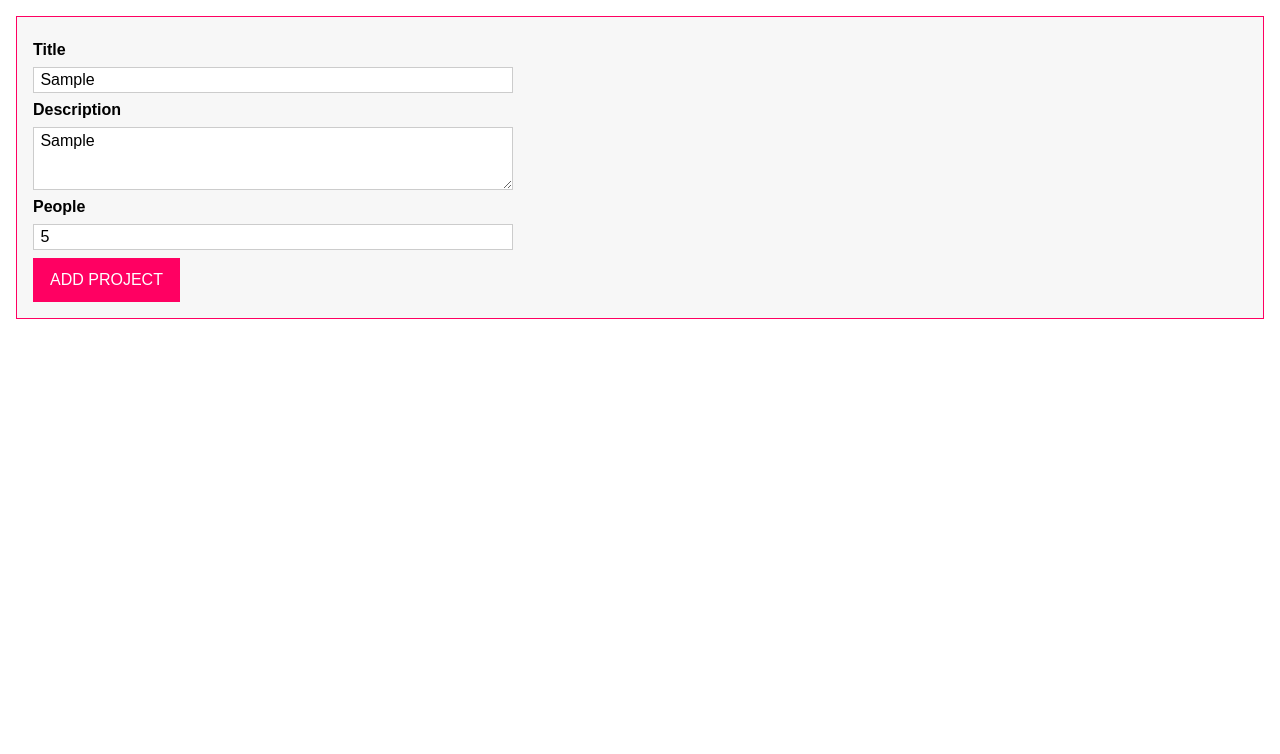
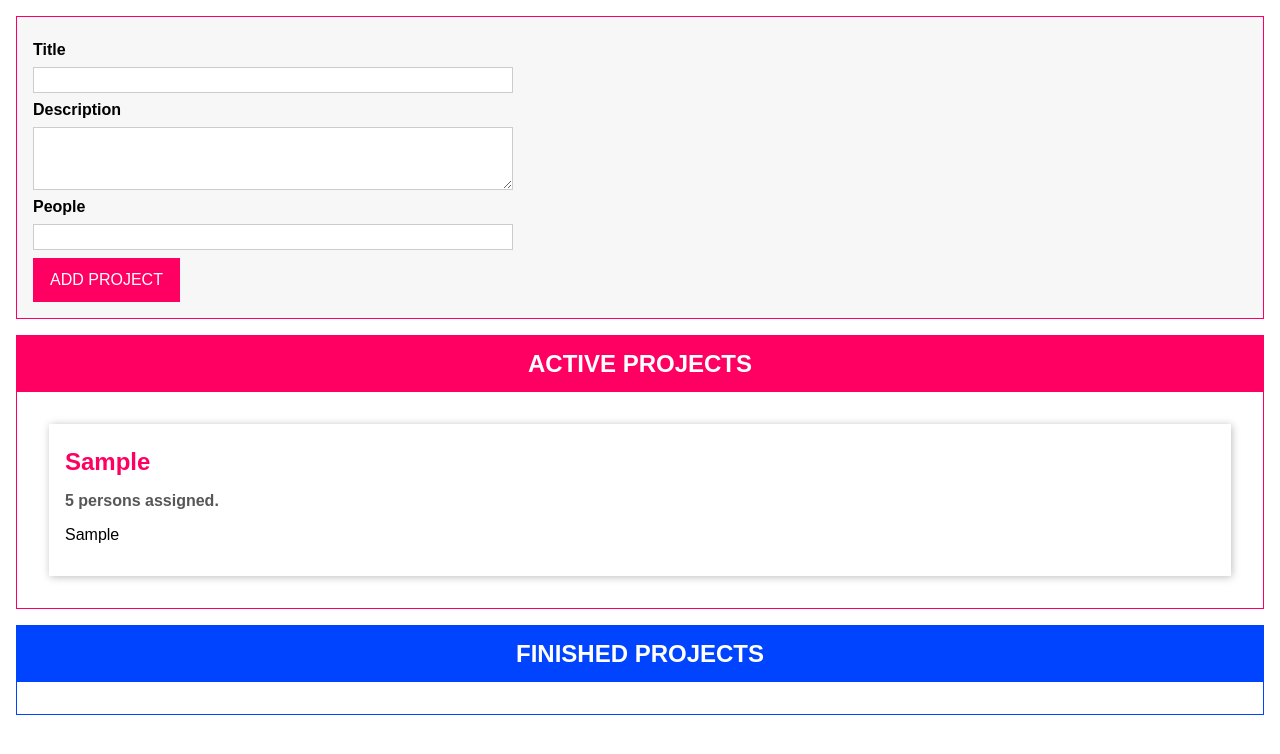
Before and after one commit to JamzMarks/SimpleProjectTS, a website built with webpack: page index.html in a window 1280 px wide. Both pictures are taken after typing "Sample", "Sample", "5" into the empty fields and a click on the button "ADD PROJECT". Built offline with nearby package versions, Linux system fonts and the light colour scheme.

Commit message:
Final Project

```diff
--- a/app.css
+++ b/app.css
@@ -91,6 +91,7 @@ button:active {
   box-shadow: 1px 1px 8px rgba(0, 0, 0, 0.26);
   padding: 1rem;
   margin: 1rem;
+  background-color: white;
 }
 
 .projects li h2 {
--- a/index.html
+++ b/index.html
@@ -26,8 +26,8 @@
         <button type="submit">ADD PROJECT</button>
       </form>
     </template>
-    <template id="single-project">
-      <li>
+    <template id="simple-project">
+      <li draggable="true">
         <h2></h2>
         <h3></h3>
         <p></p>
--- a/src/app.ts
+++ b/src/app.ts
@@ -3,6 +3,7 @@ import { ProjectList } from "./components/project-list";
 
 import { ProjectStatus } from "./models/project";
 
+
 new ProjectInput();
 new ProjectList(ProjectStatus.ACTIVE);
 new ProjectList(ProjectStatus.FINISHED);
--- a/src/components/base-component.ts
+++ b/src/components/base-component.ts
@@ -8,11 +8,18 @@ export abstract class Component<T extends HTMLElement, U extends HTMLElement>{
         insertAtStart: boolean,
         newElementId?: string)
         {
-            this.templateElement = document.getElementById(templateId
-            )! as HTMLTemplateElement;
+            const template = document.getElementById(templateId);
+            if (!template) {
+                throw new Error(`Template with ID "${templateId}" not found`);
+            }
+            this.templateElement = template as HTMLTemplateElement;
 
-            this.rootElement = document.getElementById(hostElementId
-            )! as T;
+            const root = document.getElementById(hostElementId);
+            if (!root) {
+                throw new Error(`Host element with ID "${hostElementId}" not found`);
+            }
+            this.rootElement = root as T;
+
             const importedNode = document.importNode(
                 this.templateElement.content,
                 true
@@ -23,13 +30,11 @@ export abstract class Component<T extends HTMLElement, U extends HTMLElement>{
             }
             this.attach(insertAtStart)
     }
-    private attach(insertAtStart: boolean){
-        if(insertAtStart){
+    private attach(insertAtBeginning: boolean){
             this.rootElement.insertAdjacentElement(
-                insertAtStart ? 'afterbegin' : 'beforeend',
+                insertAtBeginning ? 'afterbegin' : 'beforeend',
                 this.element
             );
-        }
     }
     abstract configure(): void;
     abstract renderContent(): void;
--- a/src/components/project-input.ts
+++ b/src/components/project-input.ts
@@ -19,7 +19,7 @@ export class ProjectInput extends Component<HTMLDivElement, HTMLFormElement>{
 
     }
     configure(){
-        this.element.addEventListener("submit", this.submitHandler.bind(this));
+        this.element.addEventListener("submit", this.submitHandler);
     }
     renderContent(){
 
@@ -38,7 +38,7 @@ export class ProjectInput extends Component<HTMLDivElement, HTMLFormElement>{
         const descriptorValidatable: Validatable = {
             value: enteredDescriptor,
             required: true,
-            minLenght: 20,
+            minLenght: 1,
             maxLenght: 500
         }
         const peopleValidatable: Validatable = {
@@ -59,20 +59,22 @@ export class ProjectInput extends Component<HTMLDivElement, HTMLFormElement>{
         }
     }
 
+    private clearInputs(){
+        this.titleInputElement.value = "";
+        this.descriptionInputElement.value = "";
+        this.peopleInputElement.value = '';
+    }
+
     @autoBind
     private submitHandler(event: Event){
         event.preventDefault();
         const enteredUserInputs = this.gatherUserInput();
         if(Array.isArray(enteredUserInputs)){
             const [title, description, people] = enteredUserInputs;
+            //O erro ocorre aqui
             projectState.addProject(title, description, people);
             this.clearInputs();
+
         }
     }
-
-    private clearInputs(){
-        this.titleInputElement.value = "";
-        this.descriptionInputElement.value = "";
-        this.peopleInputElement.value = '';
-    }
 }
--- a/src/components/project-item.ts
+++ b/src/components/project-item.ts
@@ -1,8 +1,19 @@
 import { Component } from "./base-component";
 import { Project } from "../models/project";
+import { Draggable } from "../models/drag-drop";
+import { autoBind } from "../decorators/autobind";
 
-export class ProjectItem extends Component<HTMLUListElement, HTMLLIElement>{
+export class ProjectItem extends Component<HTMLUListElement, HTMLLIElement>
+    implements Draggable{
     private project: Project;
+
+    get persons(){
+        if(this.project.people === 1){
+            return '1 person'
+        }else{
+            return  `${this.project.people} persons`
+        }
+    }
 
     constructor(hostId: string, project: Project){
         super('simple-project', hostId, false, project.id);
@@ -12,10 +23,23 @@ export class ProjectItem extends Component<HTMLUListElement, HTMLLIElement>{
         this.renderContent();
     }
 
-    configure(): void { }
+    @autoBind
+    dragStartHandler(event: DragEvent): void {
+        event.dataTransfer!.setData('text/plain', this.project.id );
+        event.dataTransfer!.effectAllowed = 'move';
+    }
+
+    @autoBind
+    dragEndHandler(event: DragEvent): void {
+        console.log('Dragend')
+    }
+
+    configure(): void {
+        this.element.addEventListener('dragstart', this.dragStartHandler);
+    }
     renderContent(): void {
        this.element.querySelector('h2')!.textContent = this.project.title;
-       this.element.querySelector('h3')!.textContent = this.project.people.toString();
+       this.element.querySelector('h3')!.textContent = this.persons + ' assigned.';
        this.element.querySelector('p')!.textContent = this.project.description;
     }
 }
--- a/src/components/project-list.ts
+++ b/src/components/project-list.ts
@@ -2,25 +2,57 @@ import { Component } from "./base-component";
 import { ProjectItem } from "./project-item";
 import { projectState } from "../state/project-state";
 import { Project, ProjectStatus } from "../models/project";
+import { DragTarget } from "../models/drag-drop";
+import { autoBind } from "../decorators/autobind";
 
-export class ProjectList extends Component<HTMLDivElement, HTMLElement>{
+export class ProjectList extends Component<HTMLDivElement, HTMLElement>
+    implements DragTarget{
     assignedProjects: Project[];
 
     constructor(private type: ProjectStatus){
-        super('project-list', 'app', false,`${type}-projects` );
+
+        super('project-list', 'app', false, `${type}-projects` );
         this.assignedProjects = [];
 
         this.configure();
         this.renderContent();
     }
 
+    @autoBind
+    dragOverHandler(event: DragEvent): void {
+        if(event.dataTransfer && event.dataTransfer.types[0] === 'text/plain'){
+            event.preventDefault();
+            const listEl = this.element.querySelector('ul')!;
+            listEl.classList.add('droppable');
+        }
+    }
+    @autoBind
+    dragLeaveHandler(_: DragEvent): void {
+        const listEl = this.element.querySelector('ul')!;
+        listEl.classList.remove('droppable');
+    }
+
+    @autoBind
+    dropHandler(event: DragEvent) {
+        const prjId = event.dataTransfer!.getData('text/plain');
+        projectState.moveProject(
+        prjId,
+        this.type === ProjectStatus.ACTIVE ? ProjectStatus.ACTIVE : ProjectStatus.FINISHED
+        );
+    }
+
+
     configure(){
+        this.element.addEventListener('dragover', this.dragOverHandler)
+        this.element.addEventListener('dragleave', this.dragLeaveHandler)
+        this.element.addEventListener('drop', this.dropHandler)
+
         projectState.addListener((projects: Project[]) => {
             const relevantProjects = projects.filter(prj => {
                 if(this.type === ProjectStatus.ACTIVE){
-                    return prj.status === ProjectStatus.ACTIVE
+                    return prj.status === ProjectStatus.ACTIVE;
                 }else{
-                    return prj.status === ProjectStatus.FINISHED
+                    return prj.status === ProjectStatus.FINISHED;
                 }
             });
             this.assignedProjects = relevantProjects;
@@ -30,15 +62,18 @@ export class ProjectList extends Component<HTMLDivElement, HTMLElement>{
     renderContent(){
         const listId = `${this.type}-projects-list`;
         this.element.querySelector('ul')!.id = listId;
-        this.element.querySelector('h2')!.textContent = this.type.toUpperCase() + ' Projects';
+        this.element.querySelector('h2')!.textContent =
+            this.type.toUpperCase() + ' PROJECTS';
 
     }
 
-    private renderProjects(){
-        const listEl = document.getElementById(`${this.type}-projects-list`)! as HTMLUListElement
+    private renderProjects() {
+        const listEl = document.getElementById(
+          `${this.type}-projects-list`
+        )! as HTMLUListElement;
         listEl.innerHTML = '';
-        for(const prjItem of this.assignedProjects){
-            new ProjectItem(this.element.querySelector('ul')!.id, prjItem)
+        for (const prjItem of this.assignedProjects) {
+          new ProjectItem(this.element.querySelector('ul')!.id, prjItem);
         }
     }
 }
--- /dev/null
+++ b/src/models/drag-drop.ts
@@ -0,0 +1,10 @@
+export interface Draggable{
+    dragStartHandler(event: DragEvent): void;
+    dragEndHandler(event: DragEvent): void;
+}
+
+export interface DragTarget{
+    dragOverHandler(event: DragEvent): void;
+    dropHandler(event: DragEvent): void;
+    dragLeaveHandler(event: DragEvent): void;
+}
--- a/src/state/project-state.ts
+++ b/src/state/project-state.ts
@@ -1,11 +1,11 @@
 import { ProjectStatus, Project } from "../models/project";
 
-type Listeners<T> = (items: T[]) => void;
+type Listener<T> = (items: T[]) => void;
 
 class State<T>{
-    protected listeners: Listeners<T>[] = [];
+    protected listeners: Listener<T>[] = [];
 
-    addListener(listenerFn: Listeners<T>){
+    addListener(listenerFn: Listener<T>){
         this.listeners.push(listenerFn)
     }
 }
@@ -18,14 +18,13 @@ export class ProjectState extends State<Project>{
     private constructor(){
         super();
     }
-    static getInstance(){
-        if(this.instance){
-            return this.instance;
-        }else{
-            this.instance = new ProjectState;
-            return this.instance
+    static getInstance() {
+        if (this.instance) {
+          return this.instance;
         }
-    }
+        this.instance = new ProjectState();
+        return this.instance;
+      }
 
     addProject(title: string, description: string, numOfPeople: number){
         const newProject = new Project(
@@ -36,10 +35,26 @@ export class ProjectState extends State<Project>{
             ProjectStatus.ACTIVE
         )
         this.projects.push(newProject);
-        for(const listenerFn of this.listeners){
-            listenerFn(this.projects.slice())
+
+        this.updateListeners();
+
+    }
+
+    moveProject(projectId: string, newStatus: ProjectStatus) {
+        const project = this.projects.find(prj => prj.id === projectId);
+        if (project && project.status !== newStatus) {
+          project.status = newStatus;
+          this.updateListeners();
         }
-    }
+      }
+
+    private updateListeners() {
+        for (const listenerFn of this.listeners) {
+            console.log('aqui da o erro')
+            listenerFn(this.projects.slice());
+
+        }
+      }
 }
 
 export const projectState = ProjectState.getInstance();
```
Also changed, not shown: dist/app.js.
